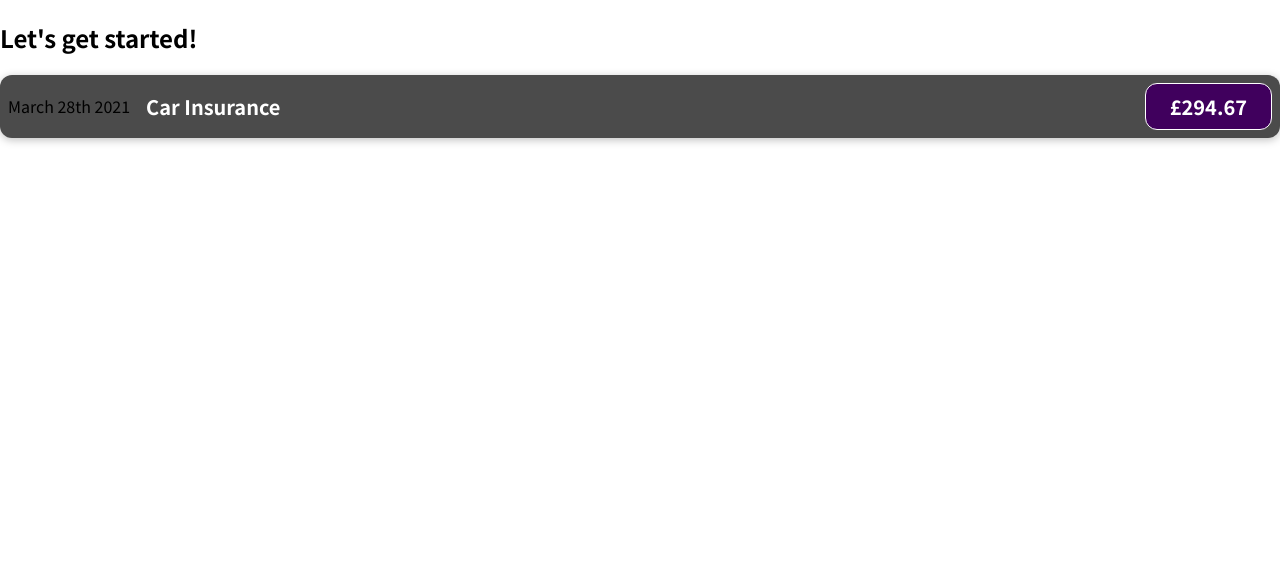
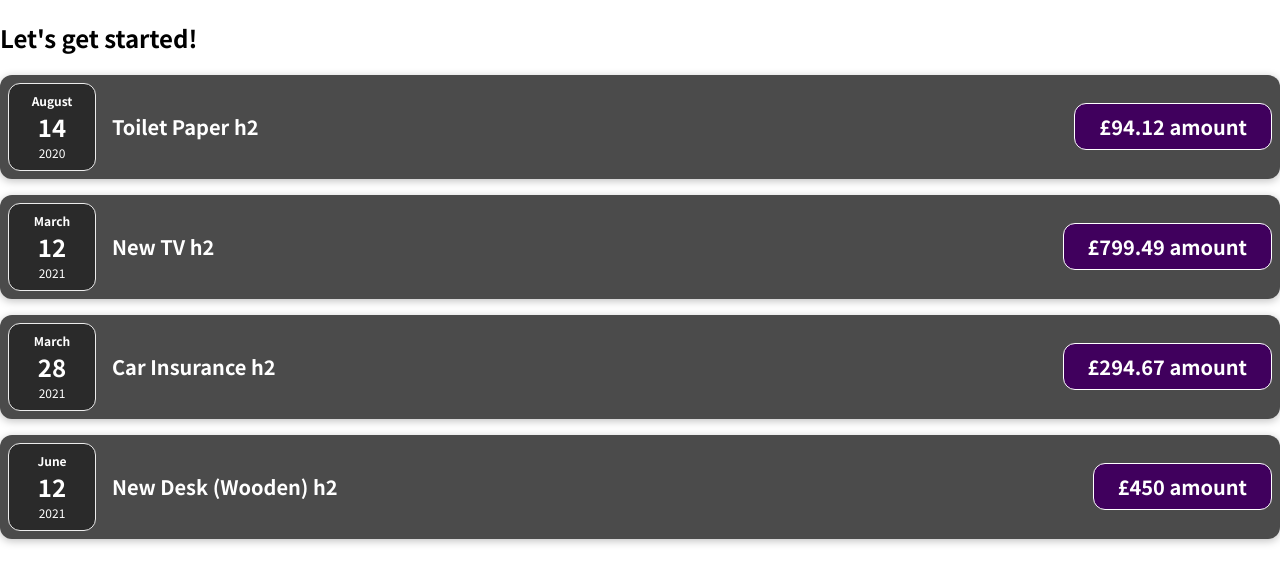
Before and after one commit to roamzz/reactbasics, a JavaScript app: page / in a window 1280 px wide. Shown: the top 584 px of the page. Built offline with nearby package versions, Linux system fonts and the light colour scheme.

Commit message:
components

```diff
--- a/src/App.js
+++ b/src/App.js
@@ -1,10 +1,34 @@
 import ExpenseItem from './components/ExpenseItem';
 
 function App() {
+const expenses = [
+    {
+      id: 'e1',
+      title: 'Toilet Paper',
+      amount: 94.12,
+      date: new Date(2020, 7, 14),
+    },
+    { id: 'e2', title: 'New TV', amount: 799.49, date: new Date(2021, 2, 12) },
+    {
+      id: 'e3',
+      title: 'Car Insurance',
+      amount: 294.67,
+      date: new Date(2021, 2, 28),
+    },
+    {
+      id: 'e4',
+      title: 'New Desk (Wooden)',
+      amount: 450,
+      date: new Date(2021, 5, 12),
+    },
+  ];
   return (
     <div>
       <h2>Let's get started!</h2>
-      <ExpenseItem></ExpenseItem>
+      <ExpenseItem title={expenses[0].title} amount={expenses[0].amount} date={expenses[0].date}></ExpenseItem>
+      <ExpenseItem title={expenses[1].title} amount={expenses[1].amount} date={expenses[1].date}></ExpenseItem>
+      <ExpenseItem title={expenses[2].title} amount={expenses[2].amount} date={expenses[2].date}></ExpenseItem>
+      <ExpenseItem title={expenses[3].title} amount={expenses[3].amount} date={expenses[3].date}></ExpenseItem>
     </div>
   );
 }
--- /dev/null
+++ b/src/components/ExpenseDate.css
@@ -0,0 +1,26 @@
+.expense-date {
+  display: flex;
+  flex-direction: column;
+  width: 5.5rem;
+  height: 5.5rem;
+  border: 1px solid #ececec;
+  background-color: #2a2a2a;
+  color: white;
+  border-radius: 12px;
+  align-items: center;
+  justify-content: center;
+}
+
+.expense-date__month {
+  font-size: 0.75rem;
+  font-weight: bold;
+}
+
+.expense-date__year {
+  font-size: 0.75rem;
+}
+
+.expense-date__day {
+  font-size: 1.5rem;
+  font-weight: bold;
+}
--- /dev/null
+++ b/src/components/ExpenseDate.js
@@ -0,0 +1,16 @@
+import './ExpenseDate.css';
+
+function ExpenseDate(props) {
+  const month = props.date.toLocaleString('en-US', { month: 'long' });
+  const day = props.date.toLocaleString('en-US', { day: '2-digit' });
+  const year = props.date.getFullYear();
+  return (
+    <div className="expense-date">
+      <div className="expense-date__month">{month}</div>
+      <div className="expense-date__day">{day}</div>
+      <div className="expense-date__year">{year}</div>
+    </div>
+  );
+}
+
+export default ExpenseDate;
--- a/src/components/ExpenseItem.js
+++ b/src/components/ExpenseItem.js
@@ -1,12 +1,16 @@
+import ExpenseDate from './ExpenseDate';
 import './ExpenseItem.css';
 
-function ExpenseItem() {
+function ExpenseItem(props) {
+
+
+
   return (
     <div className="expense-item">
-      <div>March 28th 2021</div>
+      <ExpenseDate date={props.date} />
       <div className="expense-item__description">
-        <h2>Car Insurance</h2>
-        <div className="expense-item__price">£294.67</div>
+        <h2>{props.title}  h2</h2>
+        <div className="expense-item__price">£{props.amount} amount</div>
       </div>
     </div>
   );
```
Also changed, not shown: 1 other file (tests, documents, lock files or other folders).
